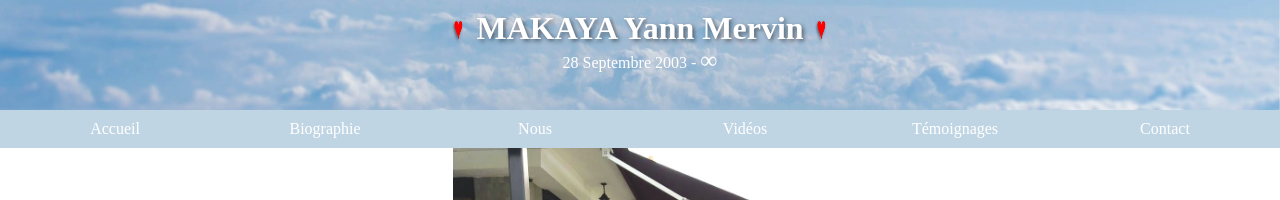
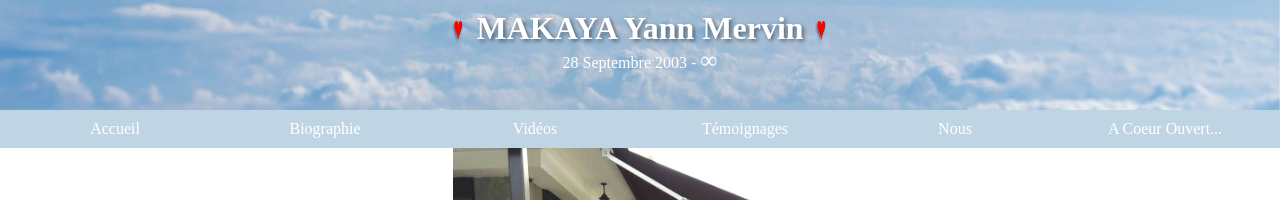
Before and after one commit to AnguiletJonathan/y, a plain HTML site: page nous.html in a window 1280 px wide. Shown: the top 200 px of the page. Drawn offline with Linux system fonts and the light colour scheme.

Commit message:
Update nous.html

```diff
--- a/nous.html
+++ b/nous.html
@@ -13,15 +13,14 @@
         <h1><span class="heart">&hearts;</span> MAKAYA Yann Mervin <span class="heart">&hearts;</span></h1>
         <span>28 Septembre 2003 - <span class="infini">&infin;</span> </span>
     </header>
-    <nav>
+   <nav>
         <ul>
             <li><a href="index.html">Accueil</a></li>
             <li><a href="biographie.html">Biographie</a></li>
-            <li><a href="nous.html">Nous</a></li>
             <li><a href="videos.html">Vidéos</a></li>
             <li><a href="temoignages.html">Témoignages</a></li>
-            <li><a href="contact.html">Contact</a></li>
-        </ul>
+            <li><a href="nous.html">Nous</a></li>
+            <li><a href="aco.html">A Coeur Ouvert...</a></li>
     </nav>
 
     <main>
```
